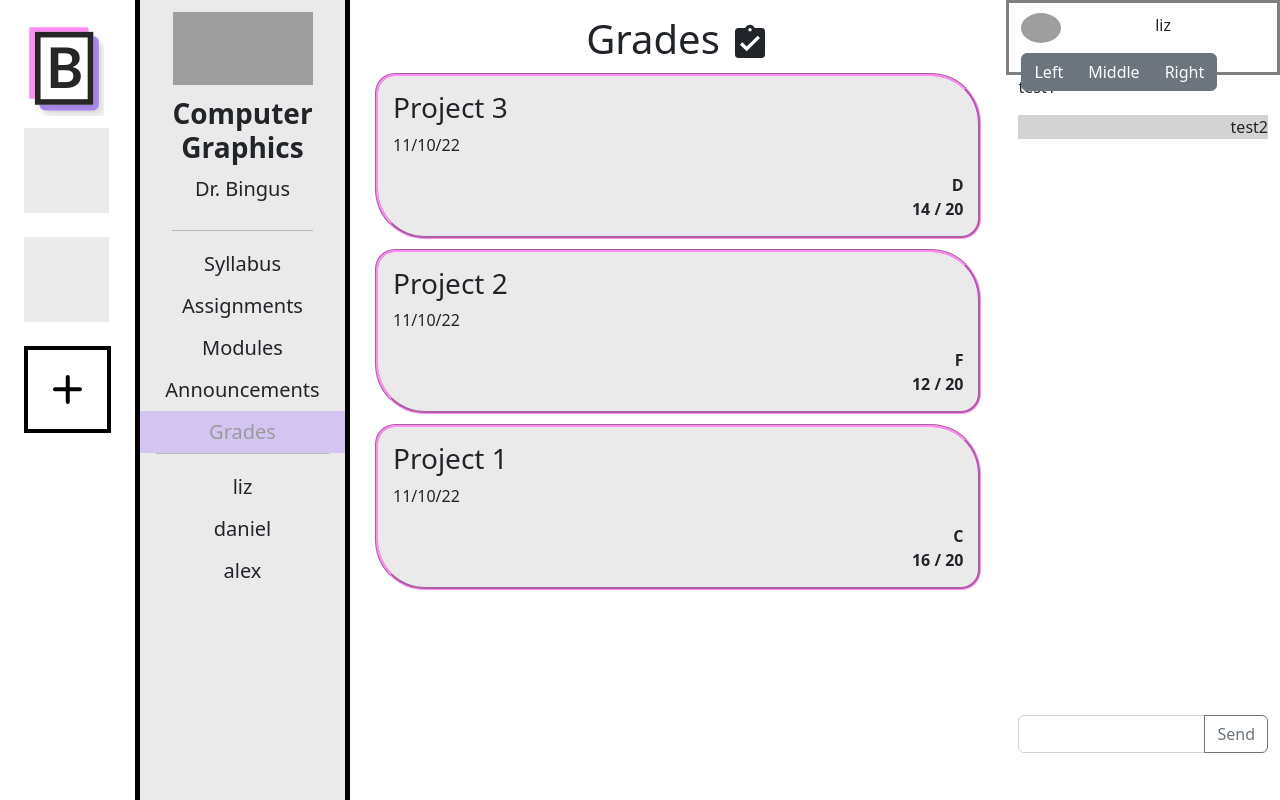
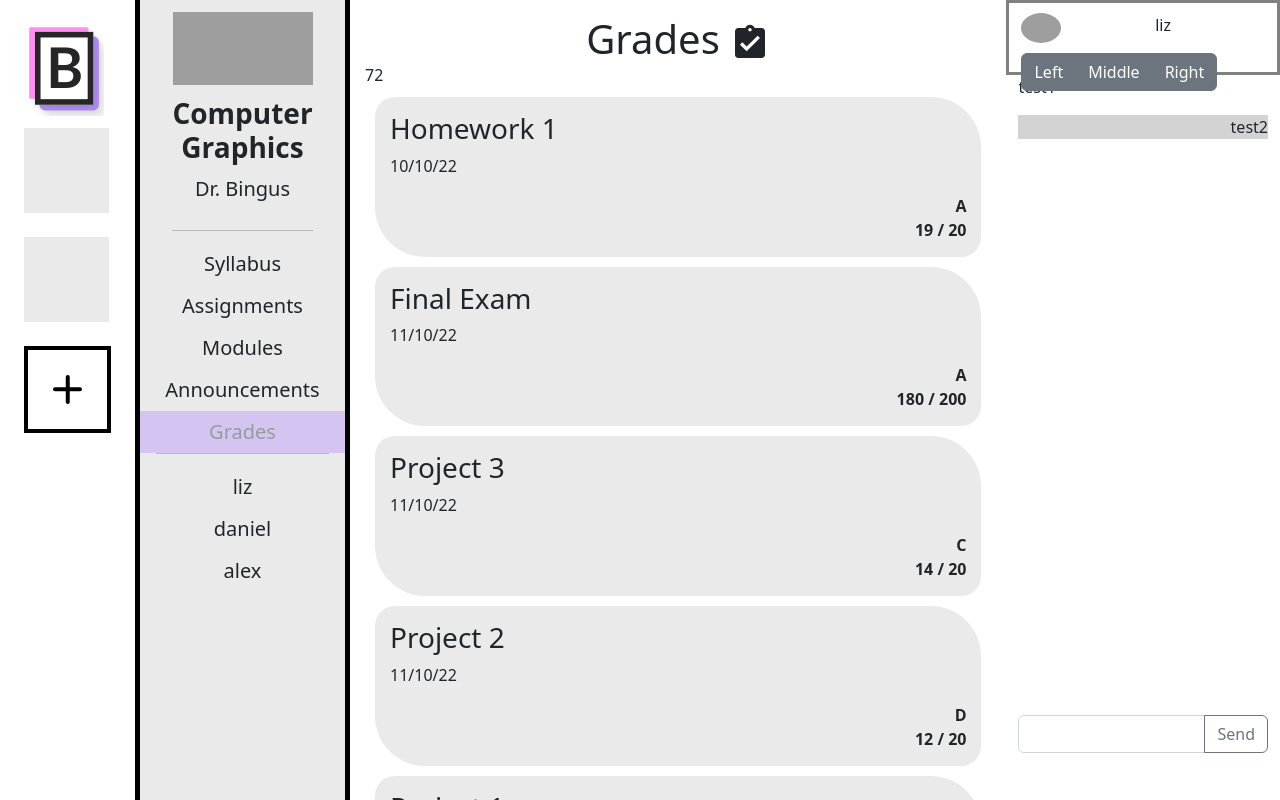
Before and after one commit to corncob567/AlternaCanvas, a React (Create React App) app: page /compg/grades in a window 1280 px wide. Built offline with nearby package versions, Linux system fonts and the light colour scheme; grey boxes are pictures that could not be loaded; a web font is replaced by a local one.

Commit message:
total weighted class grade

```diff
--- a/src/components/pages/grades/gradelist.jsx
+++ b/src/components/pages/grades/gradelist.jsx
@@ -8,63 +8,112 @@ const grades = [
         title: "Project 2",
         earnedPoints: 48,
         totalPoints: 50,
-        courseId: "ui"
+        courseId: "ui",
+        type: "project"
+    },
+    {
+        date: "11/11/22",
+        title: "Exam",
+        earnedPoints: 50,
+        totalPoints: 50,
+        courseId: "ui",
+        type: "final"
+    },
+    {
+        date: "11/10/22",
+        title: "Group Work",
+        earnedPoints: 8,
+        totalPoints: 8,
+        courseId: "ui",
+        type: "participation"
     },
     {
         date: "11/09/22",
         title: "Homework 5",
         earnedPoints: 15,
         totalPoints: 20,
-        courseId: "ui"
+        courseId: "ui",
+        type: "assignment"
     },
     {
         date: "10/30/22",
         title: "Homework 4",
         earnedPoints: 18,
         totalPoints: 20,
-        courseId: "ui"
+        courseId: "ui",
+        type: "assignment"
     },
     {
         date: "10/15/22",
         title: "Project 1",
         earnedPoints: 45,
         totalPoints: 50,
-        courseId: "ui"
+        courseId: "ui",
+        type: "project"
+    },
+    {
+        date: "10/10/22",
+        title: "Homework 1",
+        earnedPoints: 19,
+        totalPoints: 20,
+        courseId: "compg",
+        type: "assignment"
+    },
+    {
+        date: "11/10/22",
+        title: "Final Exam",
+        earnedPoints: 180,
+        totalPoints: 200,
+        courseId: "compg",
+        type: "final"
     },
     {
         date: "11/10/22",
         title: "Project 3",
         earnedPoints: 14,
         totalPoints: 20,
-        courseId: "compg"
+        courseId: "compg",
+        type: "project"
     },
     {
         date: "11/10/22",
         title: "Project 2",
         earnedPoints: 12,
         totalPoints: 20,
-        courseId: "compg"
+        courseId: "compg",
+        type: "project"
     },
     {
         date: "11/10/22",
         title: "Project 1",
         earnedPoints: 16,
         totalPoints: 20,
-        courseId: "compg"
+        courseId: "compg",
+        type: "project"
     },
     {
         date: "11/10/22",
         title: "Check-point 3",
         earnedPoints: 14,
         totalPoints: 20,
-        courseId: "seniordesign"
+        courseId: "seniordesign",
+        type: "assignment"
+    },
+    {
+        date: "11/6/22",
+        title: "Progress Essay",
+        earnedPoints: 95,
+        totalPoints: 100,
+        courseId: "seniordesign",
+        type: "project"
     },
     {
         date: "11/10/22",
         title: "Presentation",
-        earnedPoints: 17,
+        earnedPoints: 18,
         totalPoints: 20,
-        courseId: "seniordesign"
+        courseId: "seniordesign",
+        type: "final"
     },
 ];
 
@@ -75,8 +124,70 @@ const GradeList = (props) => {
         return grade.courseId === courseId;
     });
 
+
+    let assignmentEarned = 0;
+    let assignmentTotal = 0;
+    let participationEarned = 0;
+    let participationTotal = 0;
+    let projectEarned = 0;
+    let projectTotal = 0;
+    let finalExamEarned = 0;
+    let finalExamTotal = 0;
+
+    let classTotal = function(grade){
+        if (grade.type == "assignment"){
+            assignmentEarned += grade.earnedPoints;
+            assignmentTotal += grade.totalPoints;
+        }
+        else if (grade.type == "participation"){
+            participationEarned += grade.earnedPoints;
+            participationTotal += grade.totalPoints;
+        }
+        else if (grade.type == "project"){
+            projectEarned += grade.earnedPoints;
+            projectTotal += grade.totalPoints;
+        }
+        else if (grade.type == "final"){
+            finalExamEarned += grade.earnedPoints;
+            finalExamTotal += grade.totalPoints;
+        }
+    }
+
+    courseGrades.forEach((element) => {
+        classTotal(element);
+    } );
+
+    // default weighting:
+    let assignment = 0.1
+    let participation = 0.05
+    let project = 0.75
+    let final = 0.1
+
+    if (courseId == "seniordesign"){
+        assignment = 0.1
+        participation = 0
+        project = 0.8
+        final = 0.1
+    }
+    else if (courseId == "compg"){
+        assignment = 0.3
+        participation = 0.1
+        project = 0.5
+        final = 0.1
+    }
+
+    let assignmentPercent = assignmentEarned == 0 ? 0 : ((assignmentEarned/assignmentTotal) * 100);
+    let participationPercent = participationEarned == 0 ? 0 : ((participationEarned/participationTotal) * 100);
+    let projectPercent = projectEarned == 0 ? 0 : ((projectEarned/projectTotal) * 100);
+    let finalExamPercent = finalExamEarned == 0 ? 0 : ((finalExamEarned/finalExamTotal) * 100);
+
+    let totalGrade = parseInt((assignmentPercent * assignment) + (participationPercent * participation) + (projectPercent * project) + (finalExamPercent * final));
+
     return(
         <div className='announcementListWrapper'>
+            <div>
+                {totalGrade}
+            </div>
             {courseGrades.map((ann, index) => {
                 return (
                     <SingleGrade key={index} gradeInfo={ann}/>
--- a/src/components/pages/grades/singlegrade.jsx
+++ b/src/components/pages/grades/singlegrade.jsx
@@ -9,44 +9,26 @@ const SingleGrade = (props) => {
 
     const percentage = earnedPoints/totalPoints;
     let calcGrade = function(){
-        if(courseId == "ui"){
-            if (percentage > .92){
+        if (percentage > .89){
             return "A";
         }
-            else if (percentage > .82){
+        else if (percentage > .79){
             return "B";
         }
-            else if (percentage > .72){
+        else if (percentage > .69){
             return "C";
-            }else if (percentage > .62){
+        }else if (percentage > .59){
             return "D";
         }
         else{
             return "F";
         }
     }
-        else{
-            if (percentage > .9){
-                return "A";
-            }
-            else if (percentage > .8){
-                return "B";
-            }
-            else if (percentage > .7){
-                return "C";
-            }else if (percentage > .6){
-                return "D";
-            }
-            else{
-                return "F";
-            }
-        }
-    }
 
     const letterGrade = calcGrade();
 
     return (
-        <div className={`singleAnnouncementWrapper${isAfter ? ' recent' : ''}`}>
+        <div className={`singleGradeWrapper`}>
             <h3 className='announcementName'>{title}</h3>
             <p>{date}</p>
             <label>{letterGrade}</label>
--- /dev/null
+++ b/src/styles/components/Grades.scss
@@ -0,0 +1,13 @@
+.singleGradeWrapper {
+  margin: 10px;
+  padding: 15px;
+  background-color: $secondary-2;
+  border-radius: 20px 50px;
+  display: flex;
+  flex-direction: column;
+
+  label {
+    margin-left: auto;
+    font-weight: 600;
+  }
+}
--- a/src/styles/main.scss
+++ b/src/styles/main.scss
@@ -1,11 +1,12 @@
-@import 'variables.scss';
-@import 'components/Courses.scss';
-@import 'components/Pages.scss';
-@import 'components/Chat.scss';
-@import 'components/Syllabus.scss';
-@import 'components/Announcements.scss';
-@import 'components/Modules.scss';
-@import 'components/Zoom.scss';
+@import "variables.scss";
+@import "components/Courses.scss";
+@import "components/Pages.scss";
+@import "components/Chat.scss";
+@import "components/Syllabus.scss";
+@import "components/Announcements.scss";
+@import "components/Modules.scss";
+@import "components/Zoom.scss";
+@import "components/Grades.scss";
 
 .baruvasLogo {
   margin: 24px 24px -12px 24px;
@@ -14,12 +15,12 @@
 .App {
   display: flex;
   caret-color: transparent; // Prevents blinking cursor line beside elements
-    input{
+  input {
     caret-color: auto; // Retains blinking cursor line within inputs
   }
 }
 
-.noContentFound{
+.noContentFound {
   text-align: center;
   min-height: max-content;
   margin-top: 100px;
@@ -31,11 +32,11 @@
 }
 
 ::-webkit-scrollbar-track {
-    -webkit-box-shadow: inset 0 0 6px rgba(0,0,0,0.3);
+  -webkit-box-shadow: inset 0 0 6px rgba(0, 0, 0, 0.3);
   border-radius: 10px;
 }
 
 ::-webkit-scrollbar-thumb {
   border-radius: 10px;
-    -webkit-box-shadow: inset 0 0 6px rgba(0,0,0,0.5);
+  -webkit-box-shadow: inset 0 0 6px rgba(0, 0, 0, 0.5);
 }
```
Lines whose indentation alone changed are shown as unchanged.
